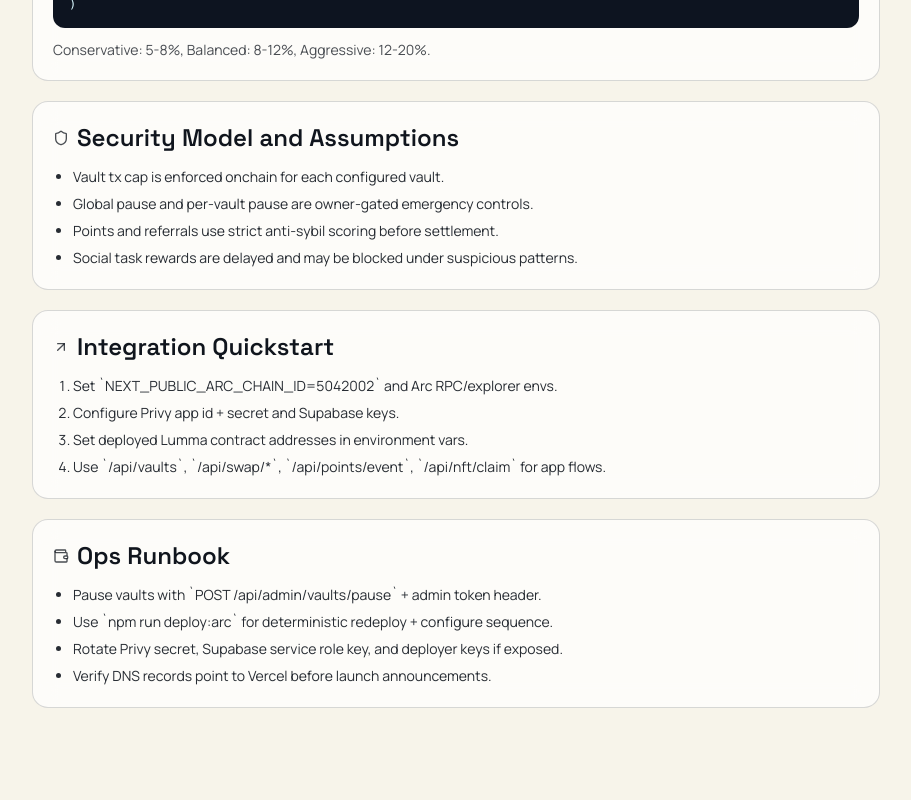
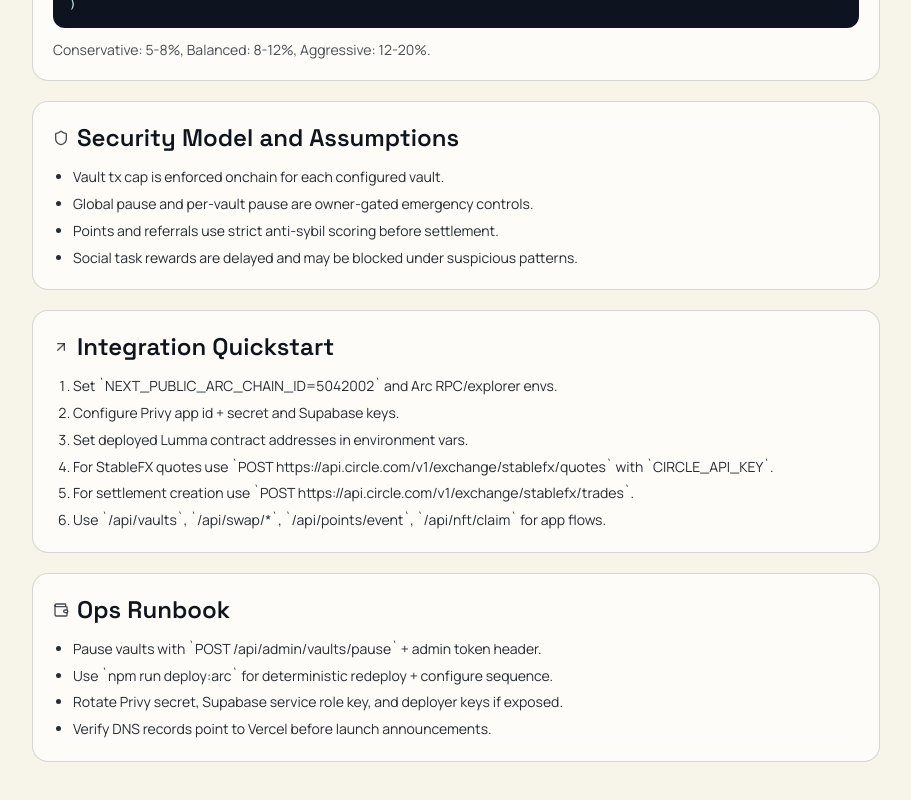
Before and after one commit to Krusherk/lumma, a Next.js app: page /docs in a window 1280 px wide. Shown: the part 1962-2762 px from the top of the page, without its empty margins (316-1227 px from the left). Before the commit the page ends 2710 px from the top, so only its background shows below. Built offline with nearby package versions, Linux system fonts and the light colour scheme; no server answers.

Commit message:
docs: clarify StableFX endpoints and integration setup

```diff
--- a/src/app/docs/page.tsx
+++ b/src/app/docs/page.tsx
@@ -203,6 +203,8 @@ tokenURI(uint256 tokenId)`}
                 <li>Set `NEXT_PUBLIC_ARC_CHAIN_ID=5042002` and Arc RPC/explorer envs.</li>
                 <li>Configure Privy app id + secret and Supabase keys.</li>
                 <li>Set deployed Lumma contract addresses in environment vars.</li>
+                <li>For StableFX quotes use `POST https://api.circle.com/v1/exchange/stablefx/quotes` with `CIRCLE_API_KEY`.</li>
+                <li>For settlement creation use `POST https://api.circle.com/v1/exchange/stablefx/trades`.</li>
                 <li>Use `/api/vaults`, `/api/swap/*`, `/api/points/event`, `/api/nft/claim` for app flows.</li>
               </ol>
             </DocCard>
```
Also changed, not shown: 1 other file (tests, documents, lock files or other folders).
